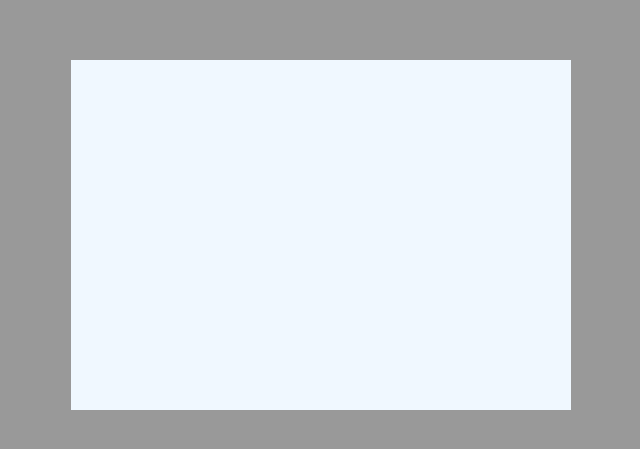
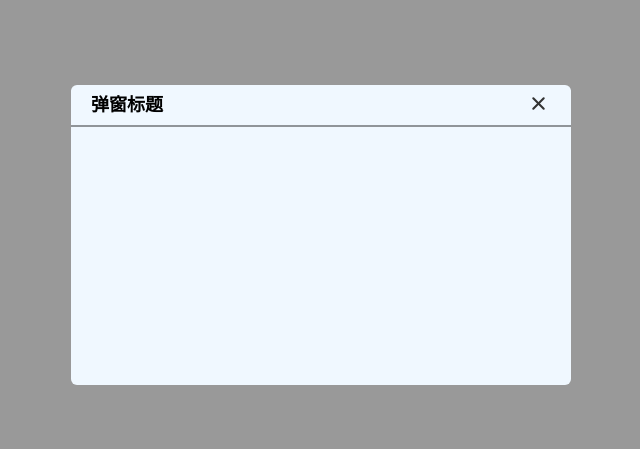
Before and after one commit to shanlihang/wldz-ui, a Vue app: page / in a window 1280 px wide. Shown: the part 165-614 px from the top of the page, without its empty margins (319-959 px from the left). Built offline with nearby package versions, Linux system fonts and the light colour scheme.

Commit message:
弹窗组件增加title栏

```diff
--- a/src/components/feedback/WlPopUp.vue
+++ b/src/components/feedback/WlPopUp.vue
@@ -2,12 +2,19 @@
 
  -->
  <script setup lang="ts">
+import WlSvgResource from '../base/WlSvgResource.vue'
 interface PopUp{
-    isOpen:boolean
+    isOpen:boolean,
+    title?:string,
+    width?:number,
+    height?:number,
 }
 
  const props = withDefaults(defineProps<PopUp>(),{
-    isOpen:false
+    isOpen:false,
+    title:'弹窗标题',
+    width:500,
+    height:300,
  })
 
 
@@ -15,7 +22,12 @@ interface PopUp{
 
  <template>
      <div class="dialog" v-show="props.isOpen">
-        <div class="container"></div>
+        <div class="container" :style="{width:props.width+'px',height:props.height+'px'}">
+         <div class="title">
+            <p>{{ props.title }}</p>
+            <WlSvgResource src="/src/assets/close.svg" width="25" height="25" @click="close"/>
+         </div>
+        </div>
      </div>
  </template>
 
@@ -31,6 +43,17 @@ interface PopUp{
  .dialog .container{
     width: 500px;
     height: 350px;
+    border-radius: 6px;
     background-color: aliceblue;
  }
+ .dialog .container .title{
+   height: 40px;
+   font-size: 18px;
+   padding: 0 20px;
+   font-weight: bold;
+   display: flex;
+   align-items: center;
+   justify-content: space-between;
+   border-bottom: 2px solid rgba(0, 0, 0, .4);
+ }
  </style>
```
Also changed, not shown: src/assets/close.svg (added).
